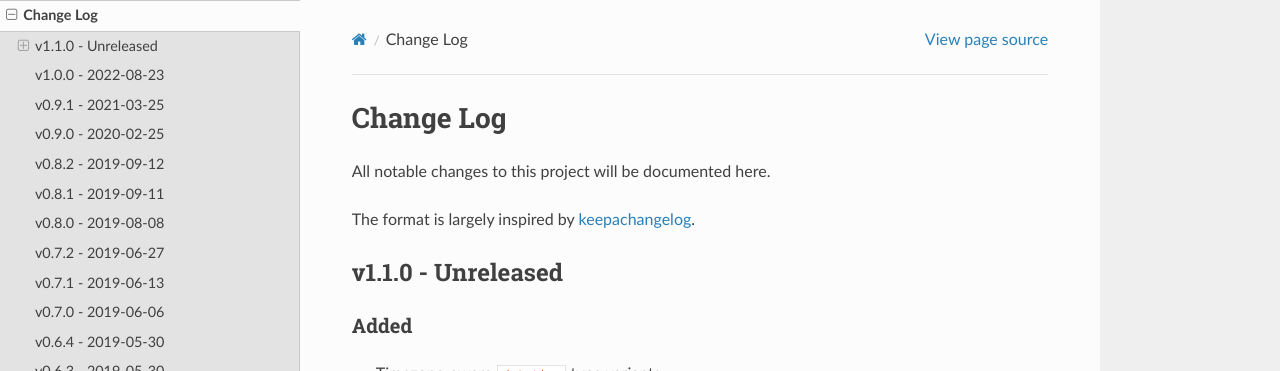
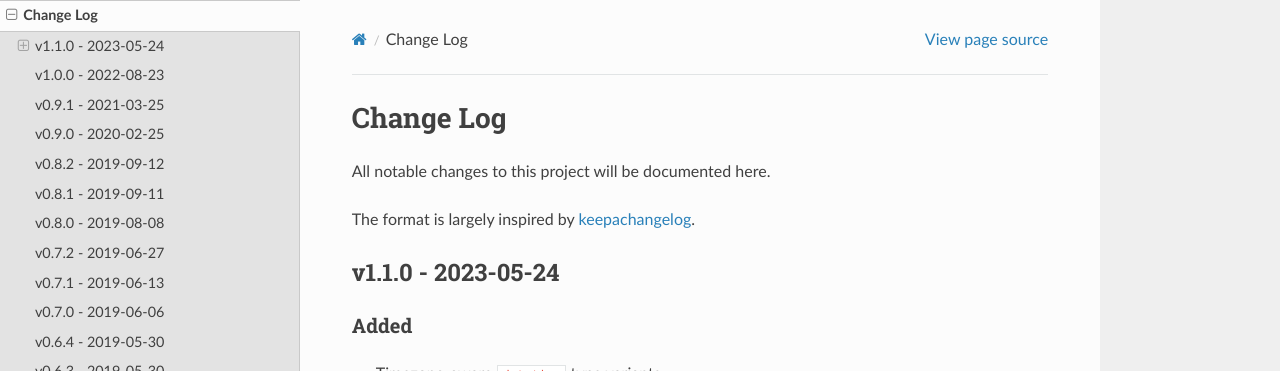
Before and after one commit to jampp/sharedbuffers, a Sphinx documentation site: the page built from doc/source/CHANGELOG.rst, in a window 1280 px wide and 900 px high. Shown: the top 371 px of the window. Built offline with Sphinx 7.4.7 and the Read the Docs theme 2.0.0, drawn with Linux system fonts in a browser that asks for light colours.

Commit message:
Mark 1.1.0 release date

```diff
--- a/doc/source/CHANGELOG.rst
+++ b/doc/source/CHANGELOG.rst
@@ -5,7 +5,7 @@ All notable changes to this project will be documented here.
 
 The format is largely inspired by keepachangelog_.
 
-v1.1.0 - Unreleased
+v1.1.0 - 2023-05-24
 ===================
 
 Added
```
